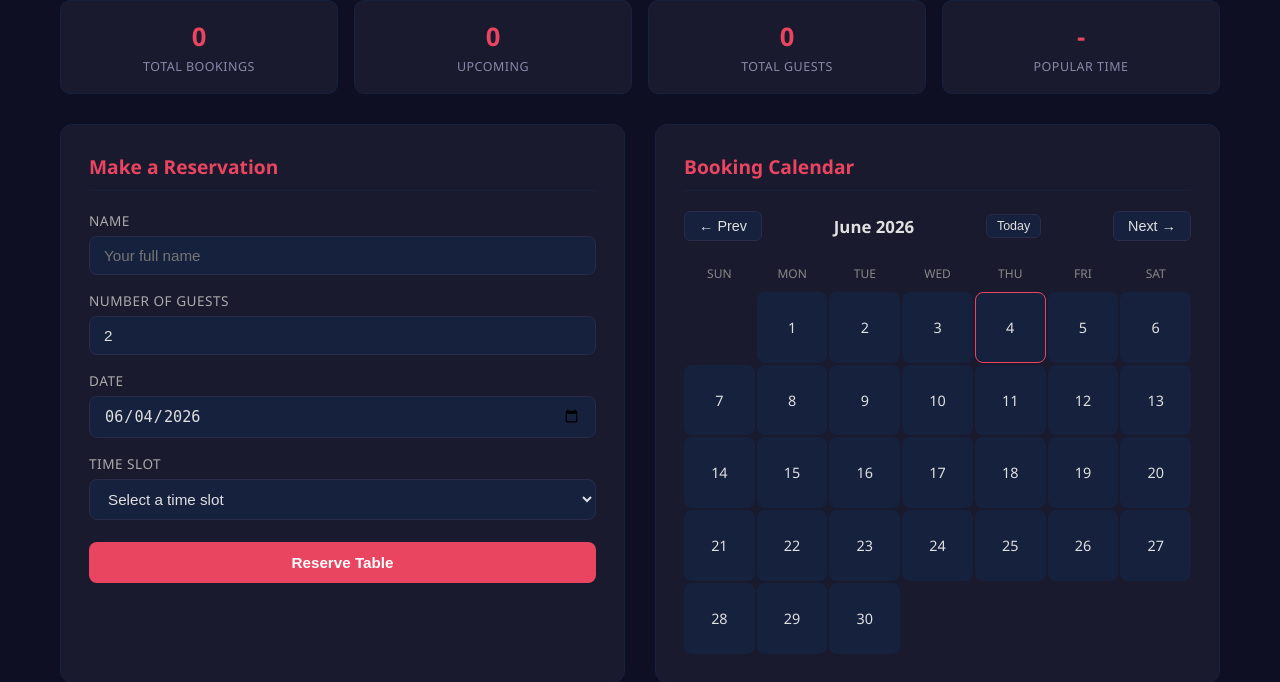
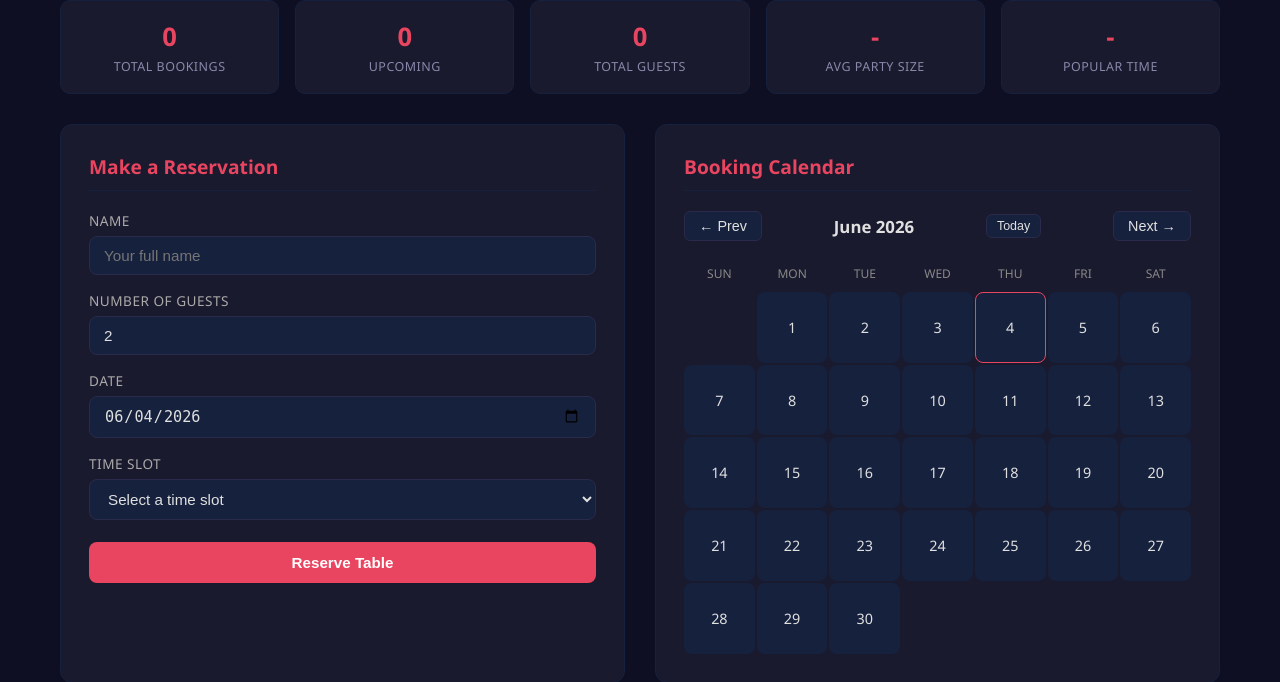
Before and after one commit to ShubhamDevops07/restaurant-booking, a Flask app: page / in a window 1280 px wide. Shown: the part 104-786 px from the top of the page. Run offline with Flask 2, Linux system fonts and the light colour scheme; data that the repository does not hold is empty.

Commit message:
Add average party size stat to dashboard
Computes AVG(guests) in the stats API and displays it as a new
stat card between Total Guests and Popular Time, giving restaurant
staff a quick sense of typical table size.

https://claude.ai/code/session_018t4uKhKkWhbQoDDNpGxE9C

```diff
--- a/app.py
+++ b/app.py
@@ -108,6 +108,9 @@ def api_stats():
     total_guests = conn.execute(
         "SELECT COALESCE(SUM(guests), 0) as s FROM bookings"
     ).fetchone()["s"]
+    avg_party = conn.execute(
+        "SELECT COALESCE(ROUND(AVG(guests), 1), 0) as a FROM bookings"
+    ).fetchone()["a"]
     popular_time = conn.execute(
         "SELECT time, COUNT(*) as c FROM bookings GROUP BY time ORDER BY c DESC LIMIT 1"
     ).fetchone()
@@ -119,6 +122,7 @@ def api_stats():
         "total_bookings": total,
         "upcoming_bookings": upcoming,
         "total_guests": total_guests,
+        "avg_party_size": avg_party,
         "popular_time": popular_time["time"] if popular_time else None,
         "busiest_day": busiest_day["date"] if busiest_day else None,
     })
--- a/templates/index.html
+++ b/templates/index.html
@@ -224,7 +224,7 @@
             margin: 0 auto 20px;
             padding: 0 20px;
             display: grid;
-            grid-template-columns: repeat(4, 1fr);
+            grid-template-columns: repeat(5, 1fr);
             gap: 16px;
         }
         .stat-card {
@@ -270,6 +270,7 @@
         @media (max-width: 768px) {
             .container { grid-template-columns: 1fr; }
             .stats-bar { grid-template-columns: repeat(2, 1fr); }
+            .stats-bar .stat-card:last-child { grid-column: 1 / -1; }
             footer { flex-direction: column; gap: 10px; text-align: center; }
             footer .hours { flex-direction: column; gap: 4px; }
         }
@@ -293,6 +294,10 @@
         <div class="stat-card">
             <div class="stat-value" id="statGuests">-</div>
             <div class="stat-label">Total Guests</div>
+        </div>
+        <div class="stat-card">
+            <div class="stat-value" id="statAvgParty">-</div>
+            <div class="stat-label">Avg Party Size</div>
         </div>
         <div class="stat-card">
             <div class="stat-value" id="statPopularTime">-</div>
@@ -408,6 +413,7 @@
                     document.getElementById('statTotal').textContent = data.total_bookings;
                     document.getElementById('statUpcoming').textContent = data.upcoming_bookings;
                     document.getElementById('statGuests').textContent = data.total_guests;
+                    document.getElementById('statAvgParty').textContent = data.avg_party_size || '-';
                     document.getElementById('statPopularTime').textContent = data.popular_time || '-';
                 });
         }
```
